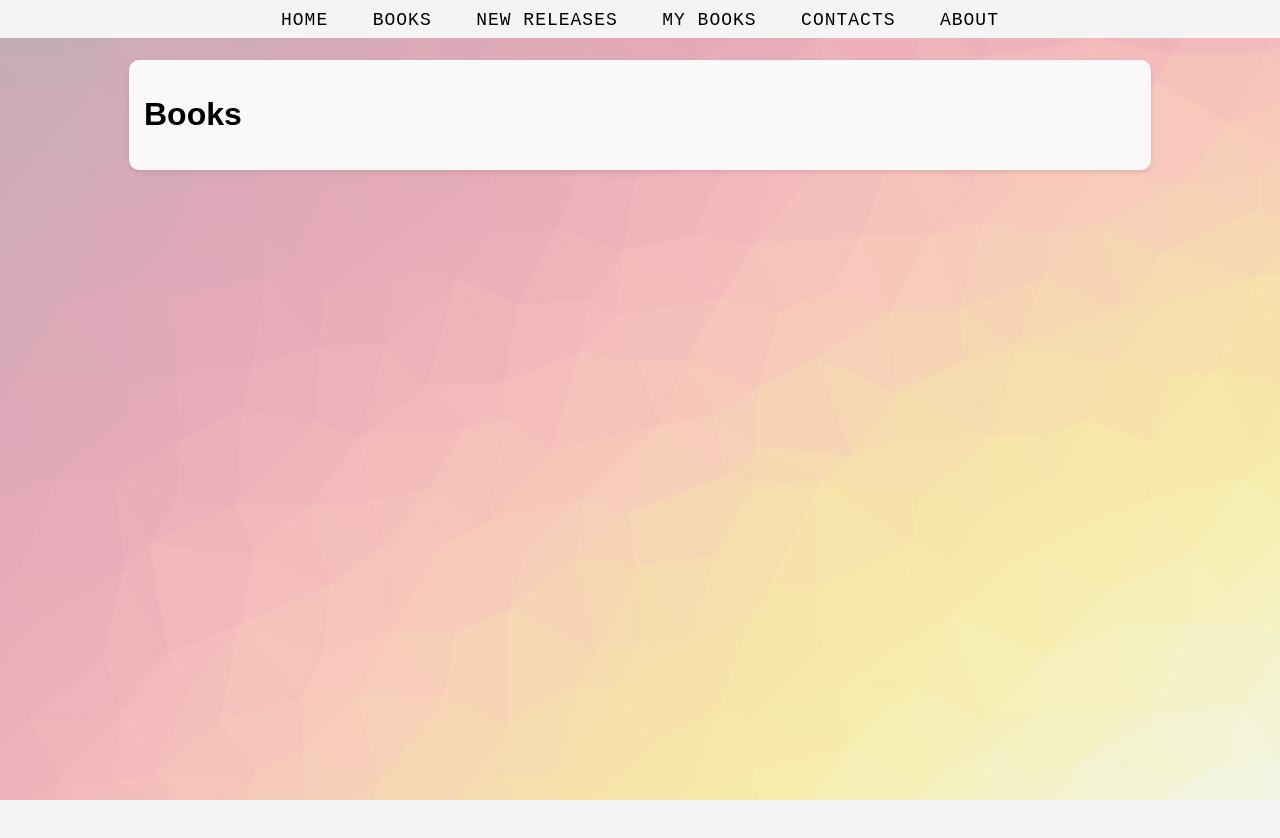
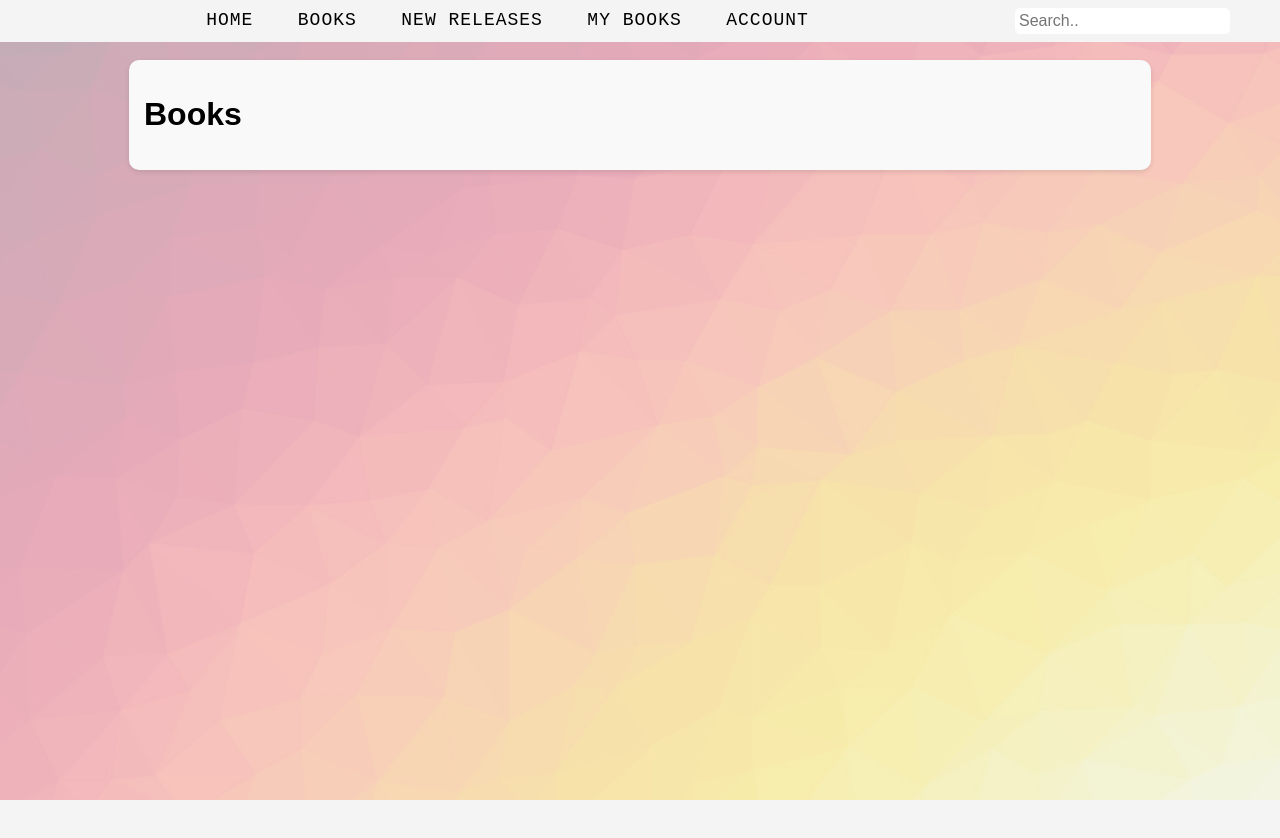
Before and after one commit to SSJGodGogeta/Library, a website with bundled scripts: page Webpage/book.html in a window 1280 px wide. Built offline with nearby package versions, Linux system fonts and the light colour scheme; no server answers.

Commit message:
fixed book

```diff
--- a/Webpage/book.html
+++ b/Webpage/book.html
@@ -14,8 +14,10 @@
     <a href="book.html">Books</a>
     <a href="#">New Releases</a>
     <a href="#">My Books</a>
-    <a href="#">Contacts</a>
-    <a href="#">About</a>
+    <a href="#">Account</a>
+    <label>
+      <input type="text" placeholder="Search..">
+    </label>
   </nav>
 </header>
 <main>
```
